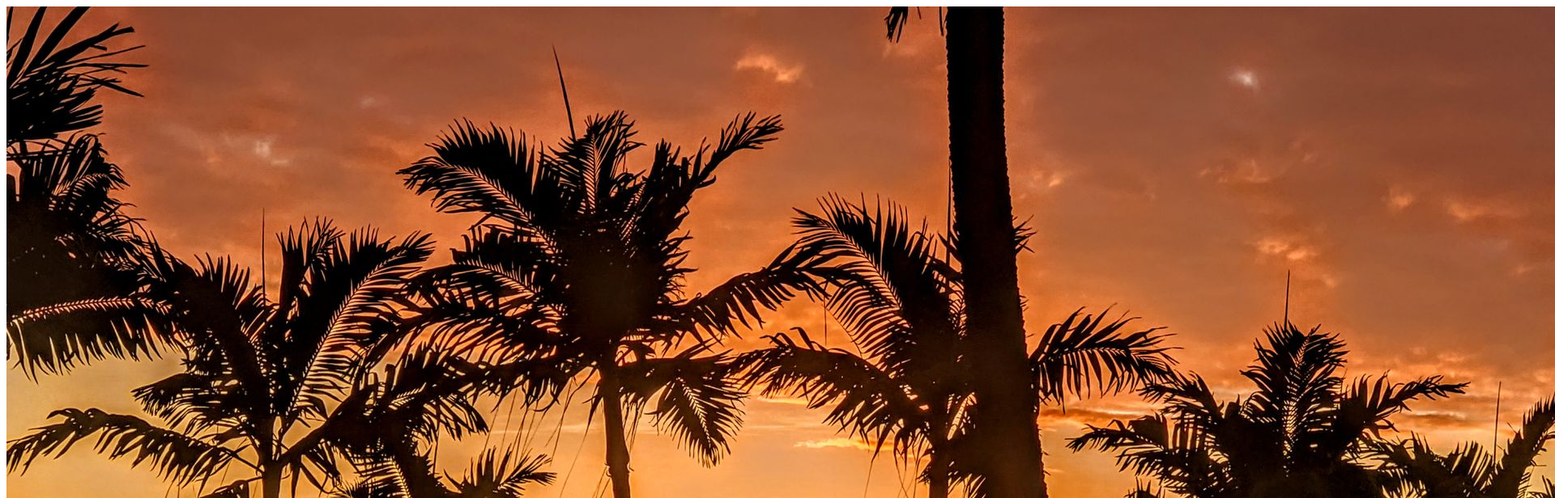
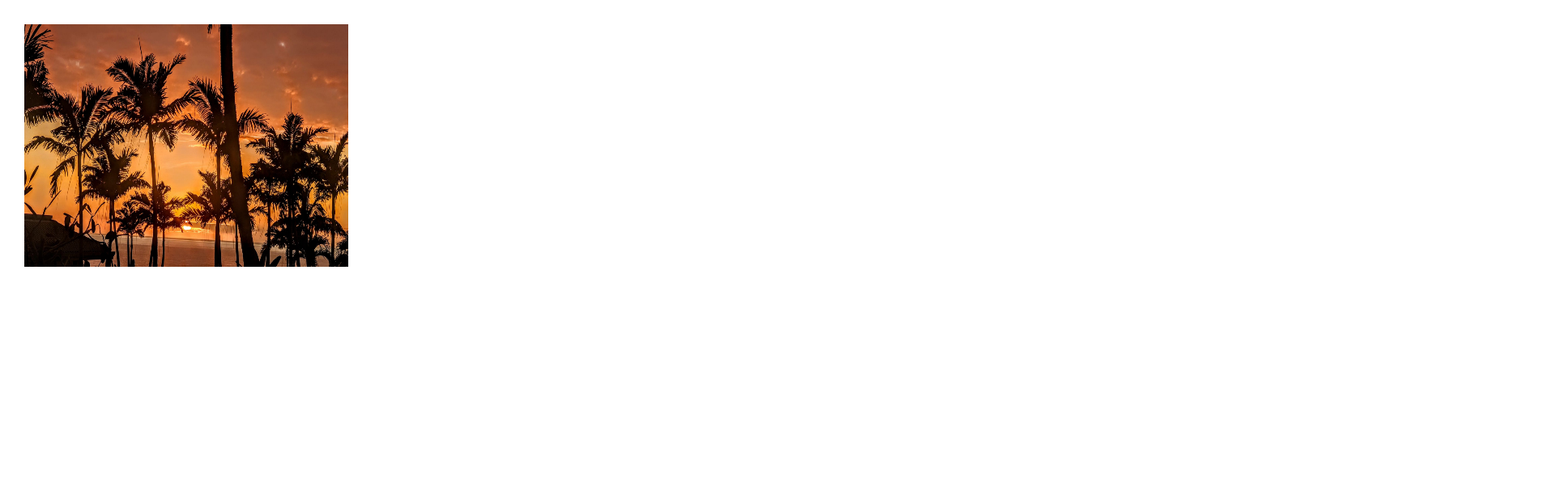
Before and after one commit to mahadihasan2/image-slider-js, a plain HTML site: page index.html in a window 1280 px wide. Shown: the top 616 px of the page at 81% size, 1920 px wide, since content can reach past the window. Drawn offline with Linux system fonts and the light colour scheme.

Commit message:
css and js file update

```diff
--- /dev/null
+++ b/css/style.css
@@ -0,0 +1,14 @@
+* {
+    margin: 0;
+    padding: 0;
+    box-sizing: border-box;
+}
+
+.img {
+    width: 400px;
+    height: 300px;
+}
+
+.img-contain {
+    margin: 30px;
+}
--- a/index.html
+++ b/index.html
@@ -6,11 +6,14 @@
     <meta http-equiv="X-UA-Compatible" content="IE=edge">
     <meta name="viewport" content="width=device-width, initial-scale=1.0">
     <title>image-slider</title>
+    <link rel="stylesheet" href="css/style.css">
 </head>
 
 <body>
 
-    <img src="image/image-01.jpg" alt="">
+    <div class="img-contain">
+        <img class="img" src="image/image-01.jpg" alt="">
+    </div>
 
     <script src="js/slider.js"></script>
 </body>
```
